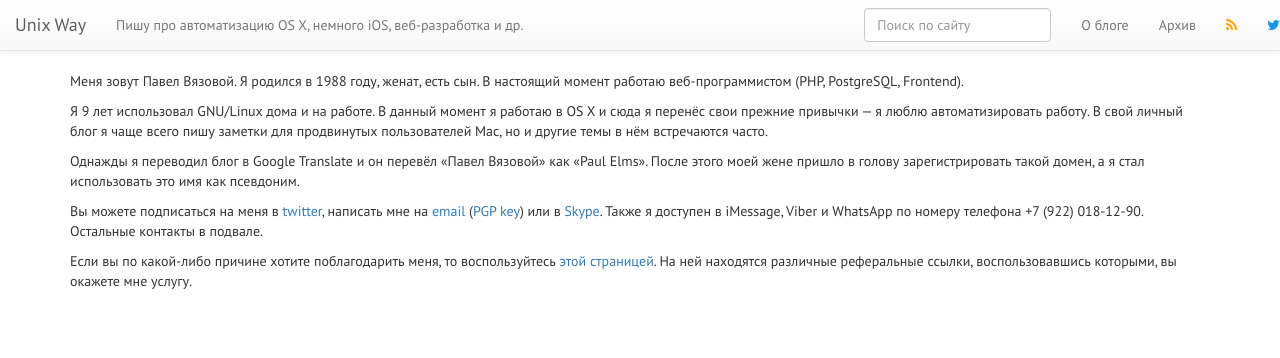
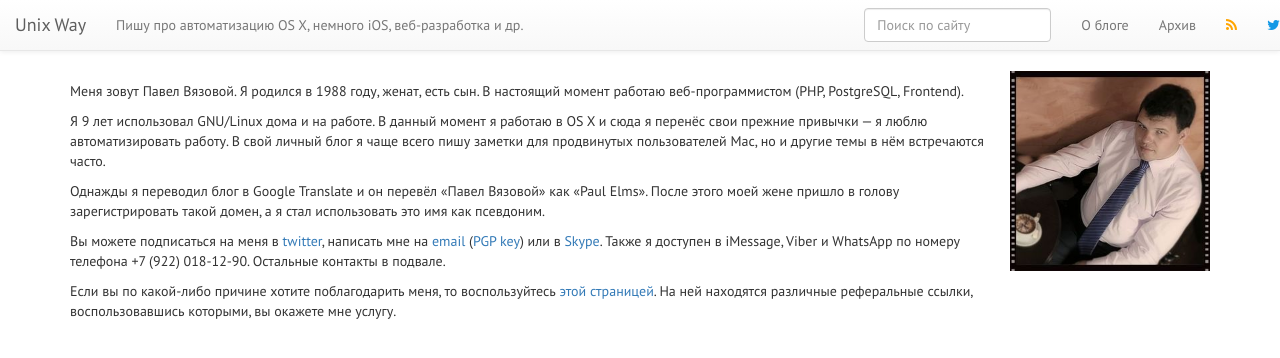
Before and after one commit to vyazovoi/vyazovoi.github.io, a Jekyll site: the page built from about.md, in a window 1280 px wide. Shown: the top 358 px of the page. Built offline with Jekyll 4.4.1, drawn with Linux system fonts in a browser that asks for light colours; nearby versions of some CDN libraries; Markdown is read by kramdown in place of the engine named in the settings; comment, search, counter and statistics services are not loaded.

Commit message:
Добавил фото

```diff
--- a/about.md
+++ b/about.md
@@ -2,6 +2,8 @@
 title: О блоге
 layout: default
 ---
+
+<img src="/images/photo.jpg" alt="Фото" title="Фото" class="img-responsive front-photo hidden-xs pull-right" />
 
 Меня зовут Павел Вязовой. Я родился в 1988 году, женат, есть сын. В настоящий момент работаю веб-программистом (PHP, PostgreSQL, Frontend).
 
```
